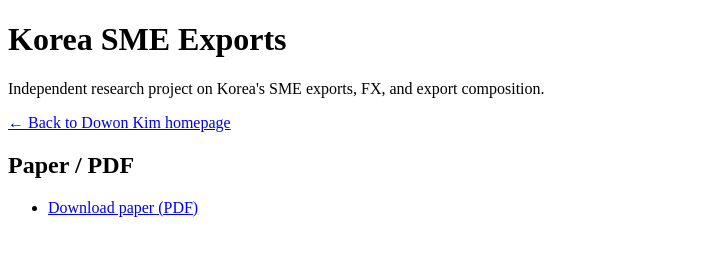
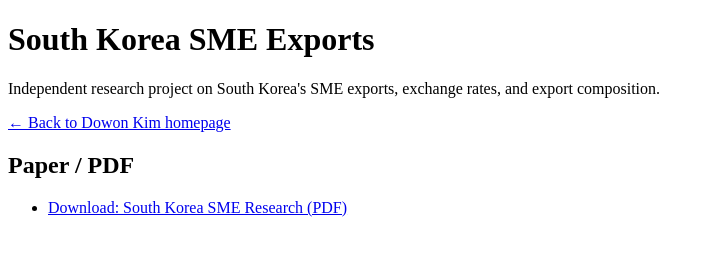
Before and after one commit to dkim-221/dowonkim, a plain HTML site: page research-projects/korea-sme-exports/index.html in a window 1280 px wide. Shown: the whole page, without its empty margins (0-714 px from the left). Drawn offline with Linux system fonts and the light colour scheme.

Commit message:
Update index.html

```diff
--- a/research-projects/korea-sme-exports/index.html
+++ b/research-projects/korea-sme-exports/index.html
@@ -2,17 +2,19 @@
 <html>
   <head>
     <meta charset="UTF-8">
-    <title>Korea SME Exports – Research Projects</title>
+    <title>South Korea SME Exports – Research Projects</title>
   </head>
   <body>
-    <h1>Korea SME Exports</h1>
-    <p>Independent research project on Korea's SME exports, FX, and export composition.</p>
+    <h1>South Korea SME Exports</h1>
+    <p>Independent research project on South Korea's SME exports, exchange rates, and export composition.</p>
 
     <p><a href="/">← Back to Dowon Kim homepage</a></p>
 
     <h2>Paper / PDF</h2>
     <ul>
-      <li><a href="sme-exports-paper.pdf">Download paper (PDF)</a></li>
+      <li><a href="South-Korea-SME-Research.pdf" target="_blank">
+        Download: South Korea SME Research (PDF)
+      </a></li>
     </ul>
   </body>
 </html>
```
